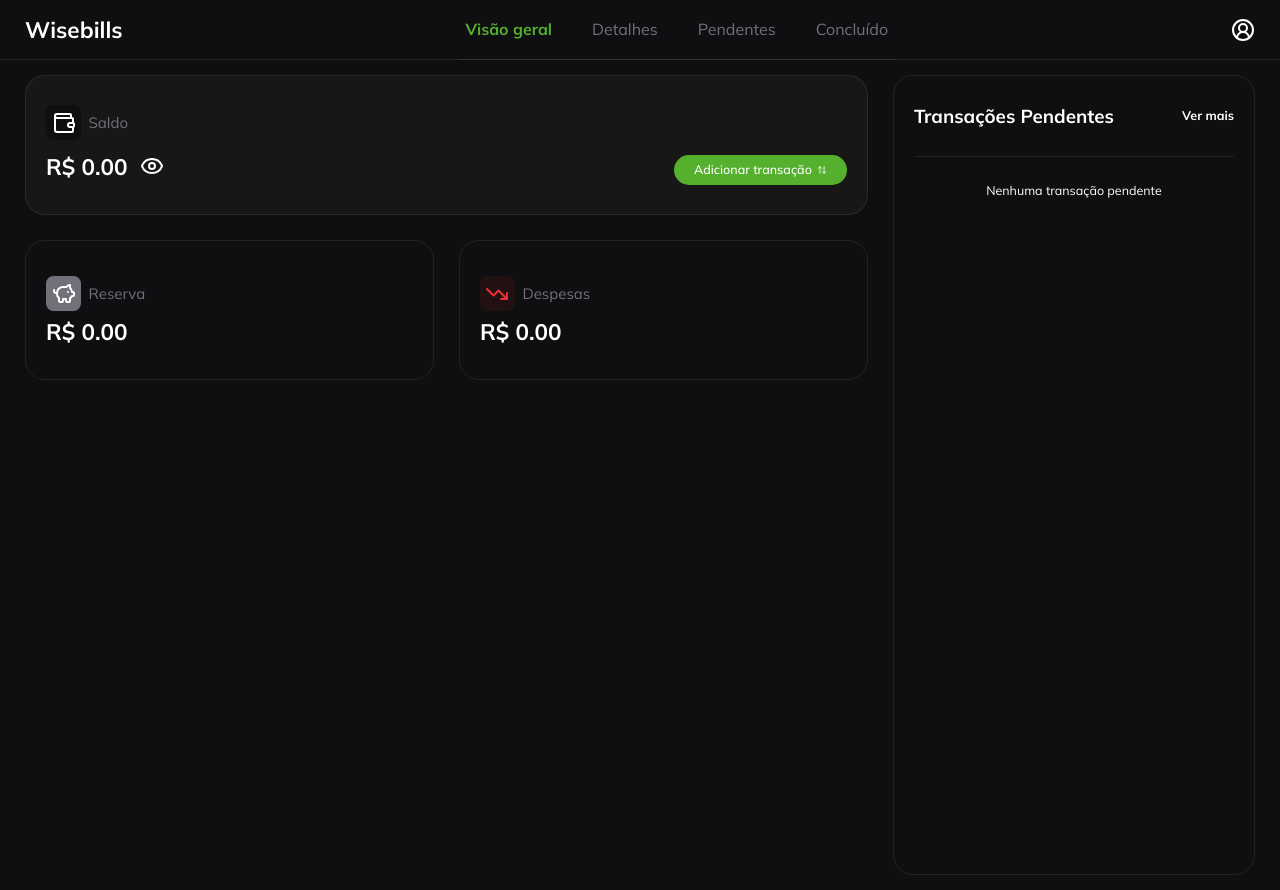
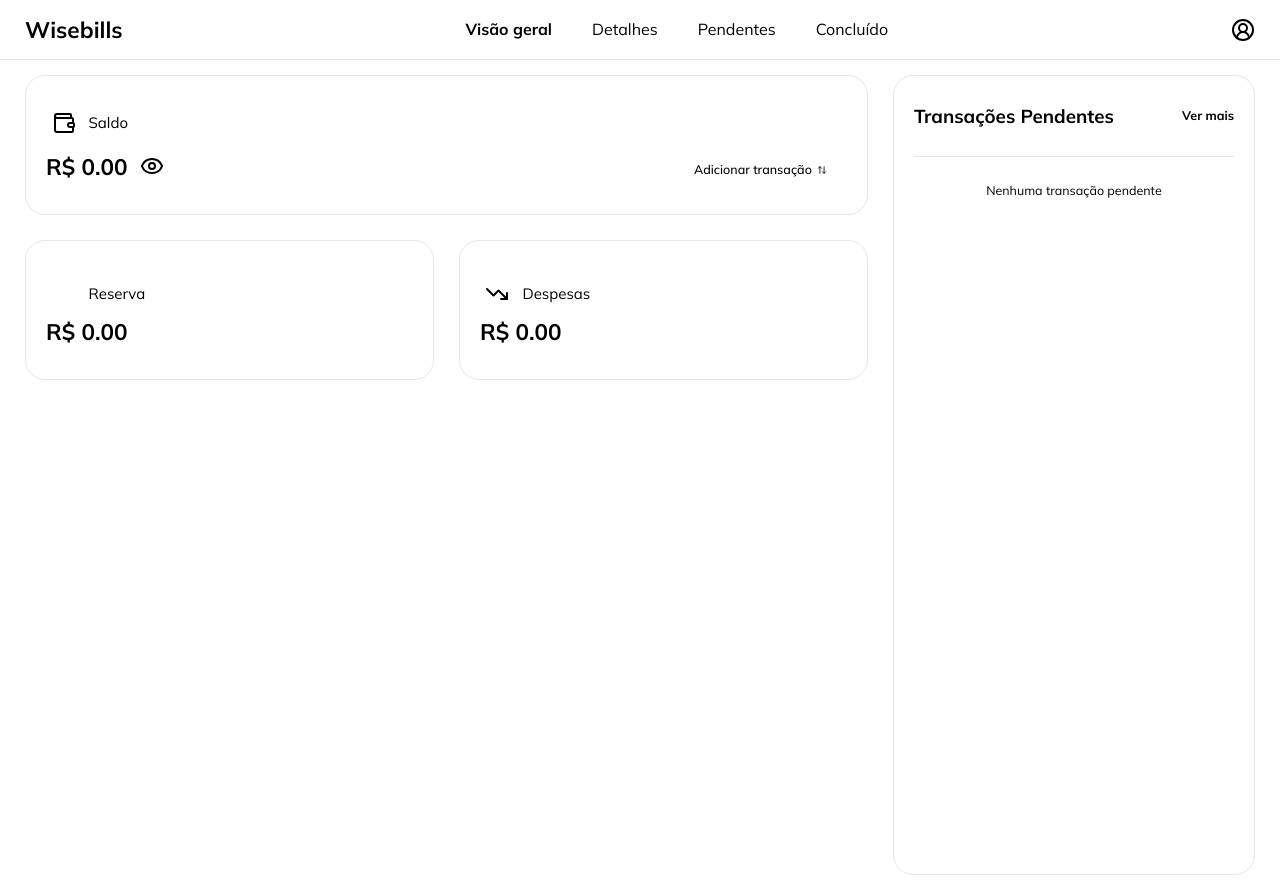
Before and after one commit to nicolasfreitas-dev/wisebills, a Next.js app: page / in a window 1280 px wide. Built offline with nearby package versions, Linux system fonts and the light colour scheme.

Commit message:
refactor: change colors of the project

```diff
--- a/tailwind.config.js
+++ b/tailwind.config.js
@@ -8,16 +8,16 @@
     theme: {
         extend: {
             colors: {
-                "bg-primary": "#0F0E11",
-                "bg-secondary": "#141414",
-                "gray-detail": "#71717A",
-                "green-detail": "#55B02E",
-                "dark-gray-detail": "#1F1F21",
-                "bg-cash": "#161716",
-                "expense-color": "#E93030",
-                "bg-expense-color": "rgba(246, 53, 46, 0.08)",
-                "primary-text-color": "#FFFFFF",
-                "border-color": "rgba(255, 255, 255, 0.08)",
+                primary: "#0F0E11",
+                secondary: "#141414",
+                terciary: "#71717A",
+                quaternary: "#bc59f3",
+                darkGray: "#1F1F21",
+                cash: "#55B02E",
+                purpleWithOpacity: "rgba(50, 10, 107, 0.3)",
+                expense: "#E93030",
+                expenseWithOpacity: "rgba(246, 53, 46, 0.08)",
+                witheWithOpacity: "rgba(255, 255, 255, 0.08)",
             },
             fontFamily: {
                 Mulish: ["Mulish", "sans-serif"],
```
